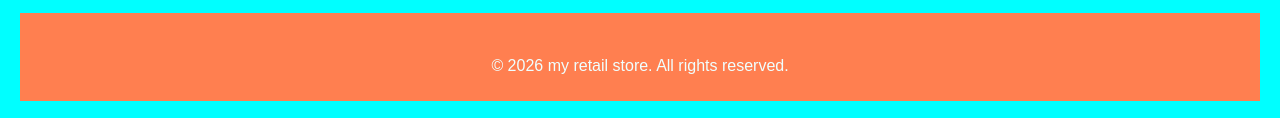
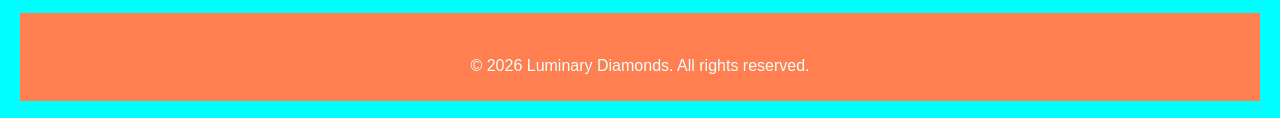
Before and after one commit to bida25-359/luminary-diamonds, a plain HTML site: page index.html in a window 1280 px wide. Shown: the part 1020-1138 px from the top of the page. Drawn offline with Linux system fonts and the light colour scheme.

Commit message:
Updated index.html

```diff
--- a/index.html
+++ b/index.html
@@ -48,7 +48,7 @@
 
 <!-- Footer -->
 <footer>
-      <p>&copy; 2026 my retail store. All rights reserved.</p>
+      <p>&copy; 2026 Luminary Diamonds. All rights reserved.</p>
 </footer>
 
 
```
